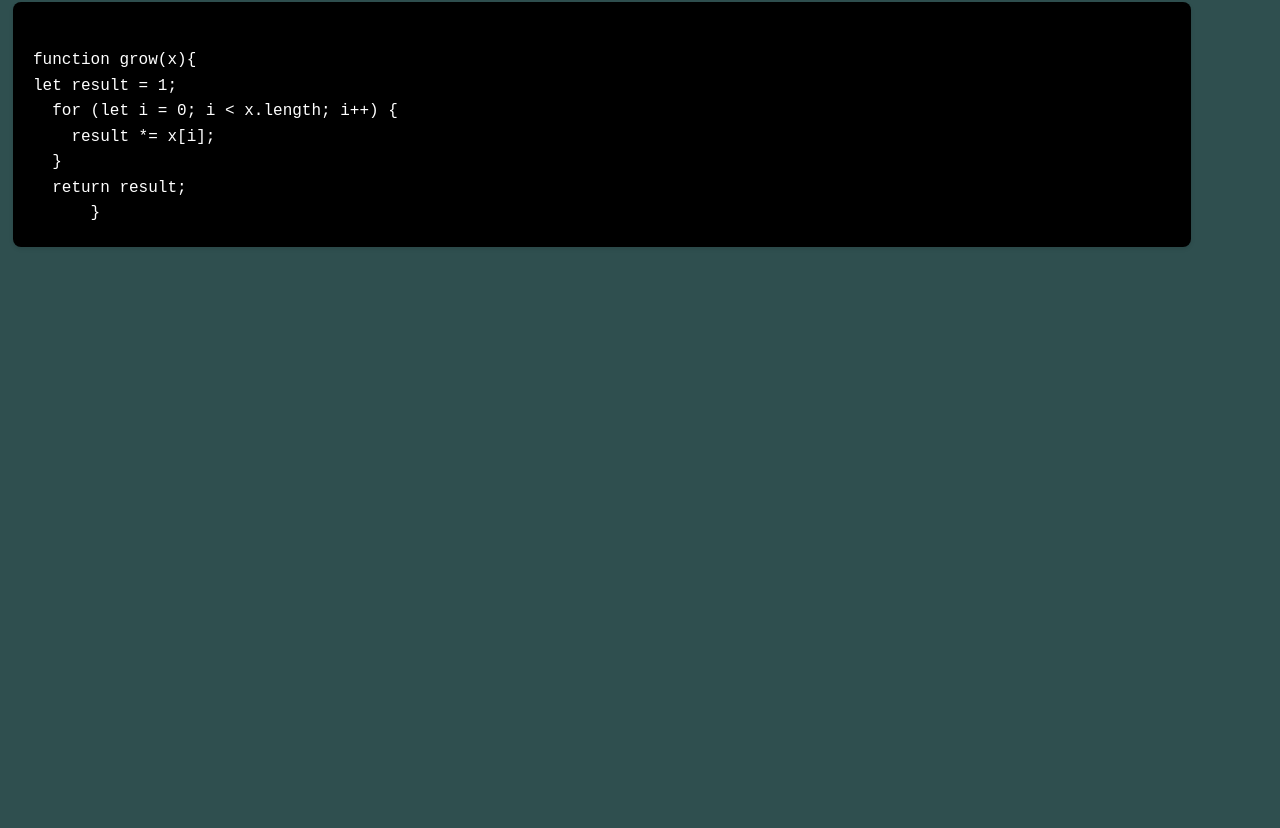
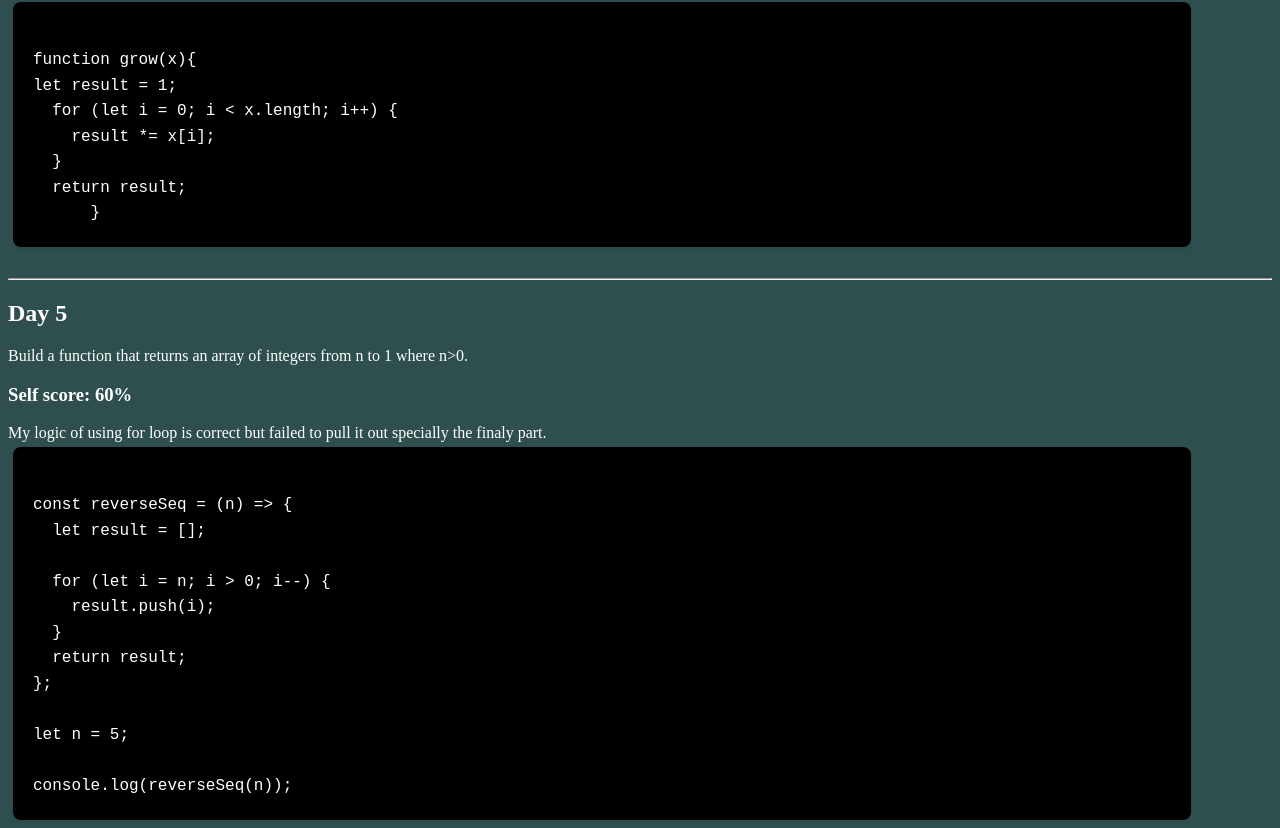
Before and after one commit to ChonCanCode/03-chon-codex, a React (Vite) app: page / in a window 1280 px wide. Shown: the part 2485-3313 px from the top of the page. Before the commit the page ends 2740 px from the top, so only its background shows below. Built offline with nearby package versions, Linux system fonts and the light colour scheme.

Commit message:
Day 5 challenge completed

```diff
--- a/src/App.tsx
+++ b/src/App.tsx
@@ -127,6 +127,34 @@ let result = 1;
   return result;
       }`}
       </code>
+      <br />
+      <hr />
+      <h2>Day 5</h2>
+      <span>
+        Build a function that returns an array of integers from n to 1 where
+        n&gt;0.
+      </span>
+
+      <h3>Self score: 60%</h3>
+      <span>
+        My logic of using for loop is correct but failed to pull it out
+        specially the finaly part.
+      </span>
+      <code>
+        {`
+const reverseSeq = (n) => {
+  let result = [];
+
+  for (let i = n; i > 0; i--) {
+    result.push(i);
+  }
+  return result;
+};
+
+let n = 5;
+
+console.log(reverseSeq(n));`}
+      </code>
     </>
   );
 }
```
Also changed, not shown: src/js-daily/code-playground.js (+10 -5 lines).
